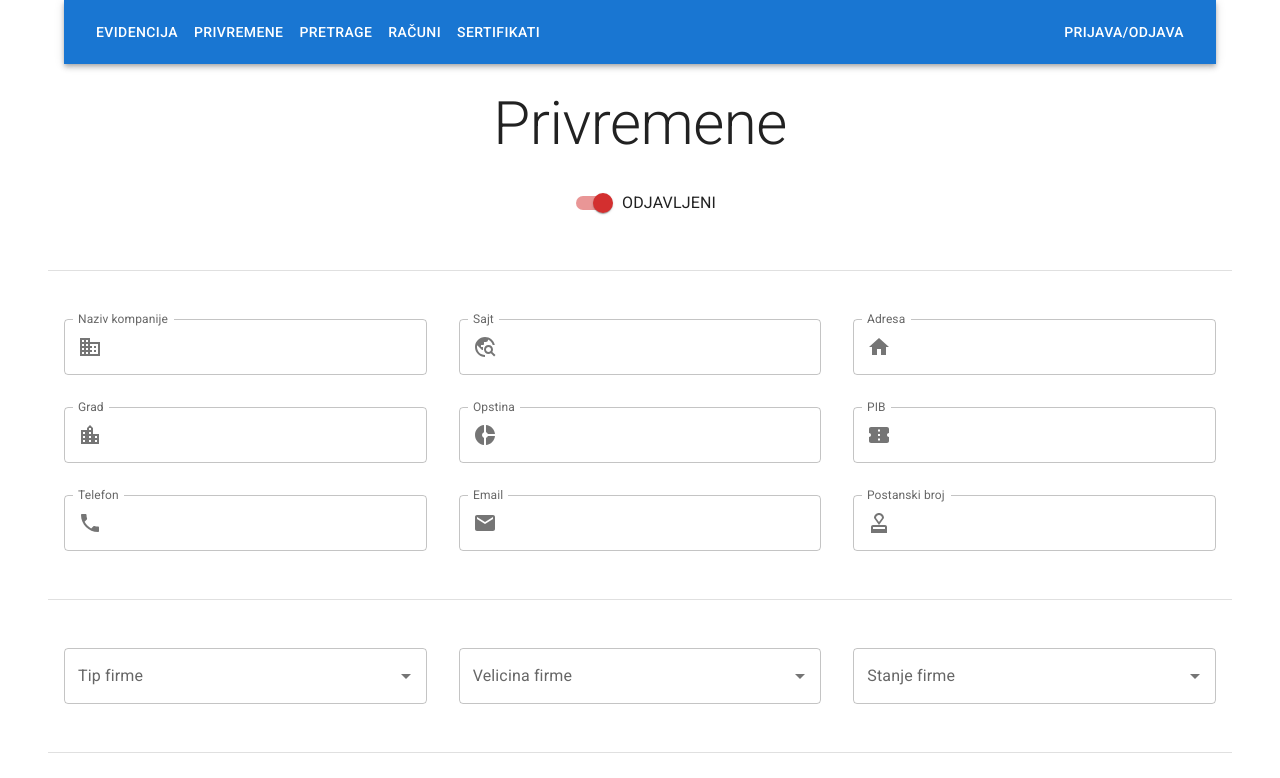
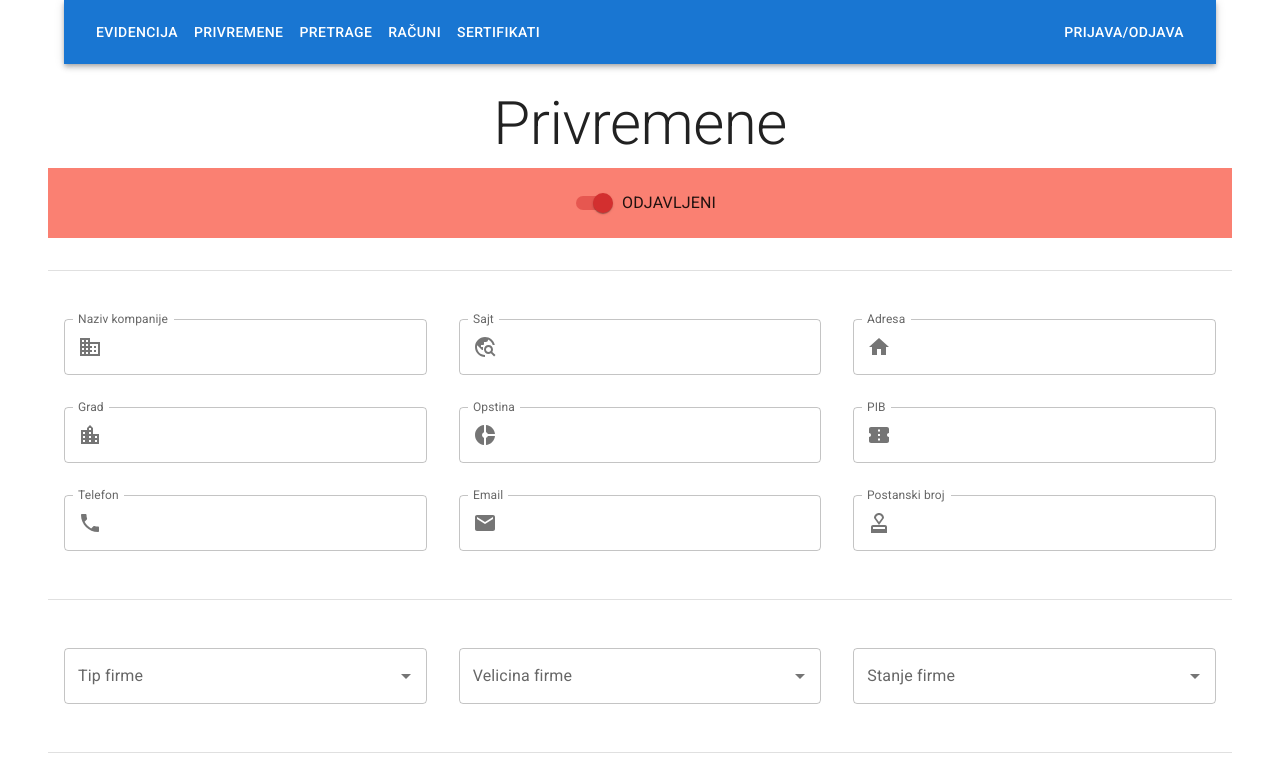
Before and after one commit to BogdanRaicevic/ied-projects, a React (Vite) app: page /privremene in a window 1280 px wide. Shown: the top 778 px of the page. Built offline with nearby package versions, Linux system fonts and the light colour scheme.

Commit message:
Add color to switch

```diff
--- a/src/components/Forms/CompanyForm/CompanyForm.tsx
+++ b/src/components/Forms/CompanyForm/CompanyForm.tsx
@@ -196,7 +196,7 @@ export default function CompanyForm() {
       <Grid2 container spacing={4}>
         {switchItems.map((item) => {
           return (
-            <Grid2 key={item.key} xs={12}>
+            <Grid2 sx={{ backgroundColor: odjava ? "salmon" : "lightgreen" }} key={item.key} xs={12}>
               {item}
             </Grid2>
           );
```
